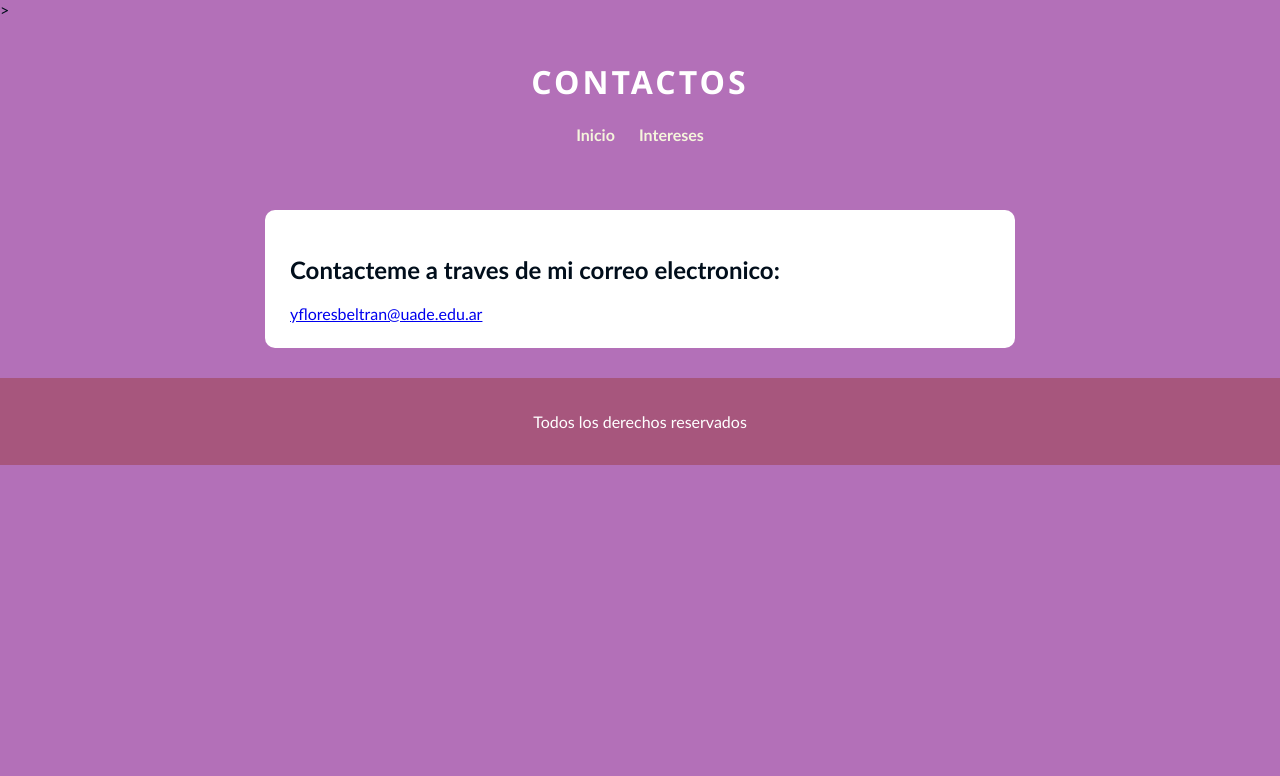
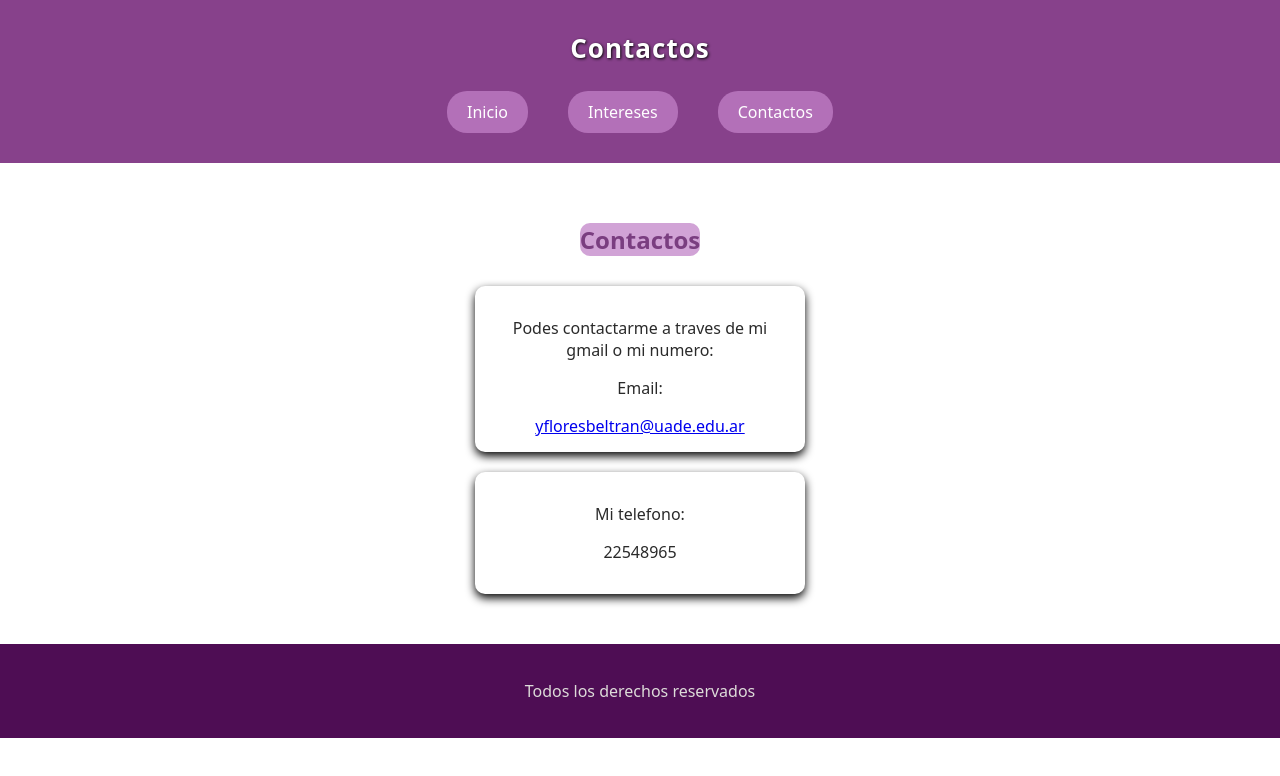
Before and after one commit to YaniFB/Proyecto1.Jueves, a plain HTML site: page contacto.html in a window 1280 px wide. Drawn offline with Linux system fonts and the light colour scheme.

Commit message:
Add files via upload

```diff
--- a/contacto.html
+++ b/contacto.html
@@ -3,35 +3,37 @@
 <head>
     <meta charset="UTF-8">
     <meta name="viewport" content="width=device-width, initial-scale=1.0">
-    <title>Contacto</title>
-    <link rel="stylesheet" href="Estilo.css">
+    <title>Contactos</title>
+    <link rel="stylesheet" href="estilo.css">
 </head>
 <body>
-    ><header>
+    <header>
         <h1>Contactos</h1>
         <nav>
-            <ul>
-                <li>
-                    <a href="index.html">Inicio</a>
-                </li>
-                <li>
-                    <a href="intereses.html">Intereses</a>
-                </li>
-            </ul>
+            <a class="boton" href="index.html">Inicio</a>
+            <a class="boton" href="intereses.html">Intereses</a>
+            <a class="boton" href="contacto.html">Contactos</a>
         </nav>
 
     </header>
-    <main>
-        <h2>
-            Contacteme a traves de mi correo electronico:
-        </h2>
-        <a href="mailto:yfloresbeltran@uade.edu.ar">yfloresbeltran@uade.edu.ar</a>
-
+    <main class="contenedor">
+        <section class="contacto">
+            <h2>Contactos</h2>
+        <div class="datos">
+            <p>Podes contactarme a traves de mi gmail o mi numero:</p>
+            <p>Email:</p>
+            <a href="mailto:yfloresbeltran@uade.edu.ar">
+                yfloresbeltran@uade.edu.ar
+            </a>
+        </div>
+        <div class="datos">
+            <p>Mi telefono:</p>
+            <p>22548965</p>
+        </div>
+        </section>
     </main>
-    <footer>
-        <p>Todos los derechos reservados</p>
-
-    </footer>
-
+<footer class="footer">
+    <p>Todos los derechos reservados</p>
+</footer>
 </body>
 </html>
--- /dev/null
+++ b/estilo.css
@@ -0,0 +1,104 @@
+/*cuerpo*/
+body {
+    margin: 0;
+    font-family:system-ui, -apple-system, BlinkMacSystemFont, 'Segoe UI', Roboto, Oxygen, Ubuntu, Cantarell, 'Open Sans', 'Helvetica Neue', sans-serif;
+    color: #2a2a2a;
+
+
+}
+/* cabecera */
+header {
+    background-color: #87418b;
+    color: white;
+    padding: 30px;
+    display: flex;
+    flex-direction: column;
+    align-items: center;
+}
+/*Menu*/
+nav {
+    display: flex;
+    gap: 40px;
+    margin-top: 25px;
+}
+/* Boton */
+.boton {
+    background-color: #b370b8;
+    color: white;
+    padding: 10px 20px;
+    border-radius: 20px;
+    text-decoration: none;
+    transition: 0.3s;
+
+}
+/*puntero mouse*/
+.boton:hover {
+    background-color: #9a5aa0;
+    box-shadow: 0px 4px 10px rgba(0,0,0,0.2);
+}
+/*marco*/
+.contenedor {
+    max-width: 1000px;
+    margin: 0 auto;
+    padding: 20px;
+
+}
+.bloque {
+    text-align: center;
+    margin-bottom: 60px;
+}
+/*Titulos-sub-titulo*/
+h1 {
+    margin: 0;
+    font-size: 26px;
+    font-weight: 600;
+    letter-spacing: 1px;
+    text-shadow: 1px 1px 3px rgba(10, 10, 10);
+}
+
+h2 {
+    color: #7a3e80;
+    background-color: #d1a3d6;
+    border-radius: 10px;
+    display: inline-block;
+}
+/*datos personales*/
+.intereses {
+    display: flex;
+    align-items: center;
+    gap:20px ;
+    flex-wrap: wrap;
+    justify-content: center;
+    margin-top: 30px;
+}
+.intereses img {
+    width: 400px;
+    border-radius:10px ;
+    box-shadow: 0px 4px 10px rgba(0,0,0.2);
+
+}
+.contacto {
+    display: flex;
+    flex-direction: column;
+    align-items: center;
+    text-align: center;
+}
+.datos {
+    background-color: white;
+    padding: 15px;
+    margin: 10px auto;
+    width: 300px;
+    border-radius: 10px;
+    box-shadow: 0px 4px 10px rgba(0,0,0.15);
+
+}
+/*Espacios*/
+section {
+    padding: 20px;
+}
+.footer {
+    background-color: #4e0d54;
+    color: rgb(221, 219, 217);
+    text-align: center;
+    padding: 20px;
+}
```
Also changed, not shown: index.html (+19 -19 lines), intereses.html (+26 -13 lines), 3 other files.
